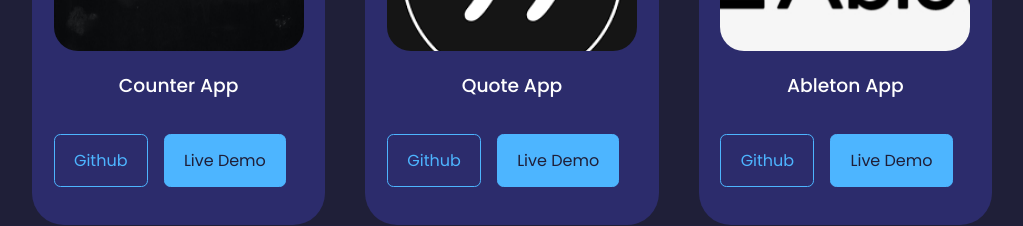
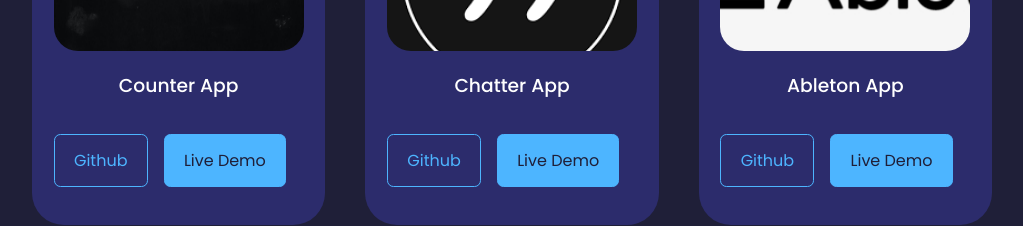
Before and after one commit to nicojoy-gif/Portfolio, a React (Create React App) app: page /portfolio in a window 1280 px wide. Shown: the part 366-592 px from the top of the page, without its empty margins (128-1151 px from the left). Built offline with nearby package versions, Linux system fonts and the light colour scheme.

Commit message:
Update Data.js

```diff
--- a/src/component/portfolio/Data.js
+++ b/src/component/portfolio/Data.js
@@ -14,9 +14,9 @@
   {
     id: 2,
     image: Quote ,
-    name: "Quote App",
-    github: 'https://github.com/nicojoy-gif/App.git',
-    liveDemo: 'https://react-quotes-five.vercel.app/',
+    name: "Chatter App",
+    github: 'https://github.com/nicojoy-gif/chatter.git',
+    liveDemo: 'https://chatter-seven-rust.vercel.app/',
   },
   {
     id: 3,
```
